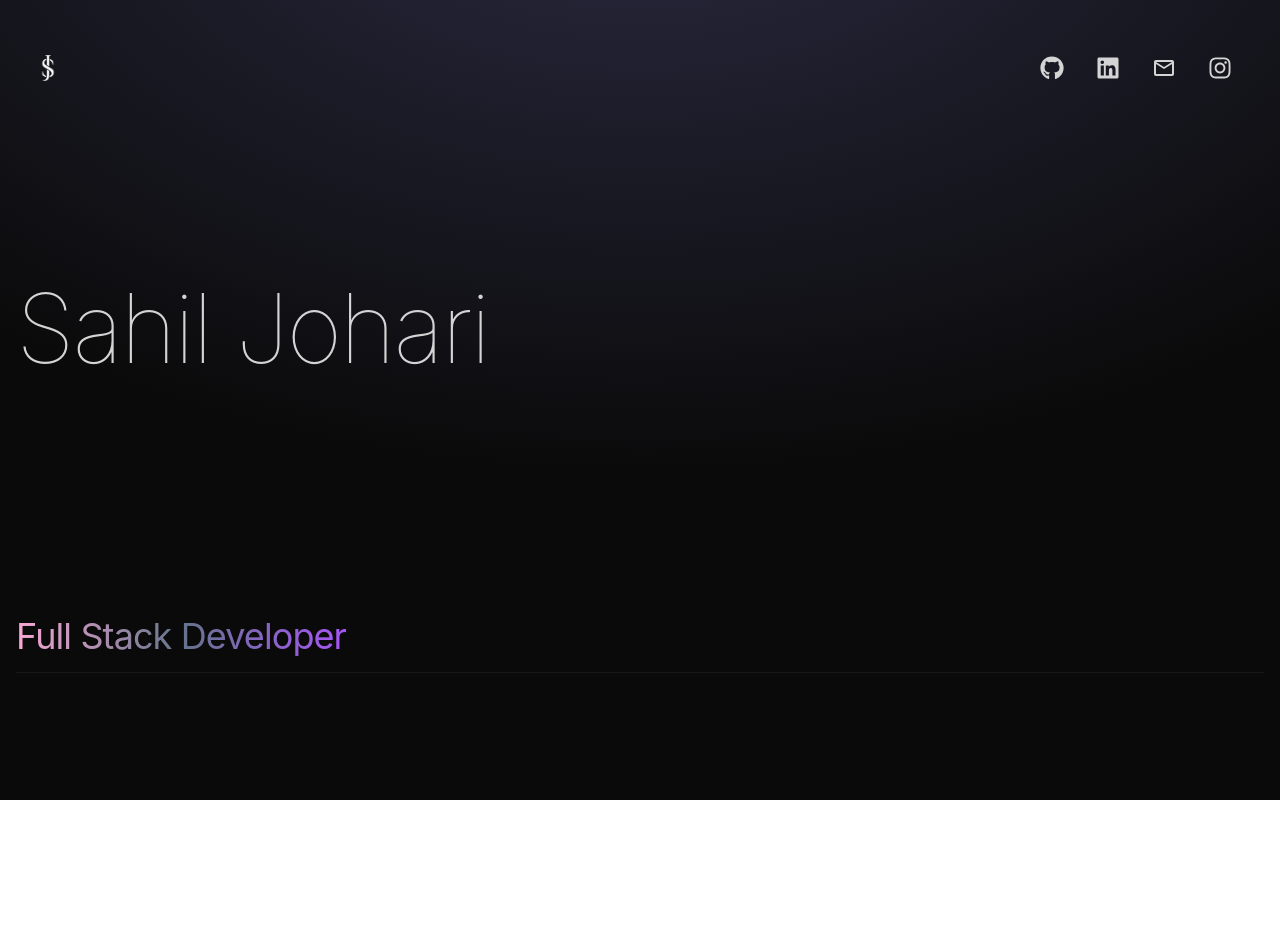
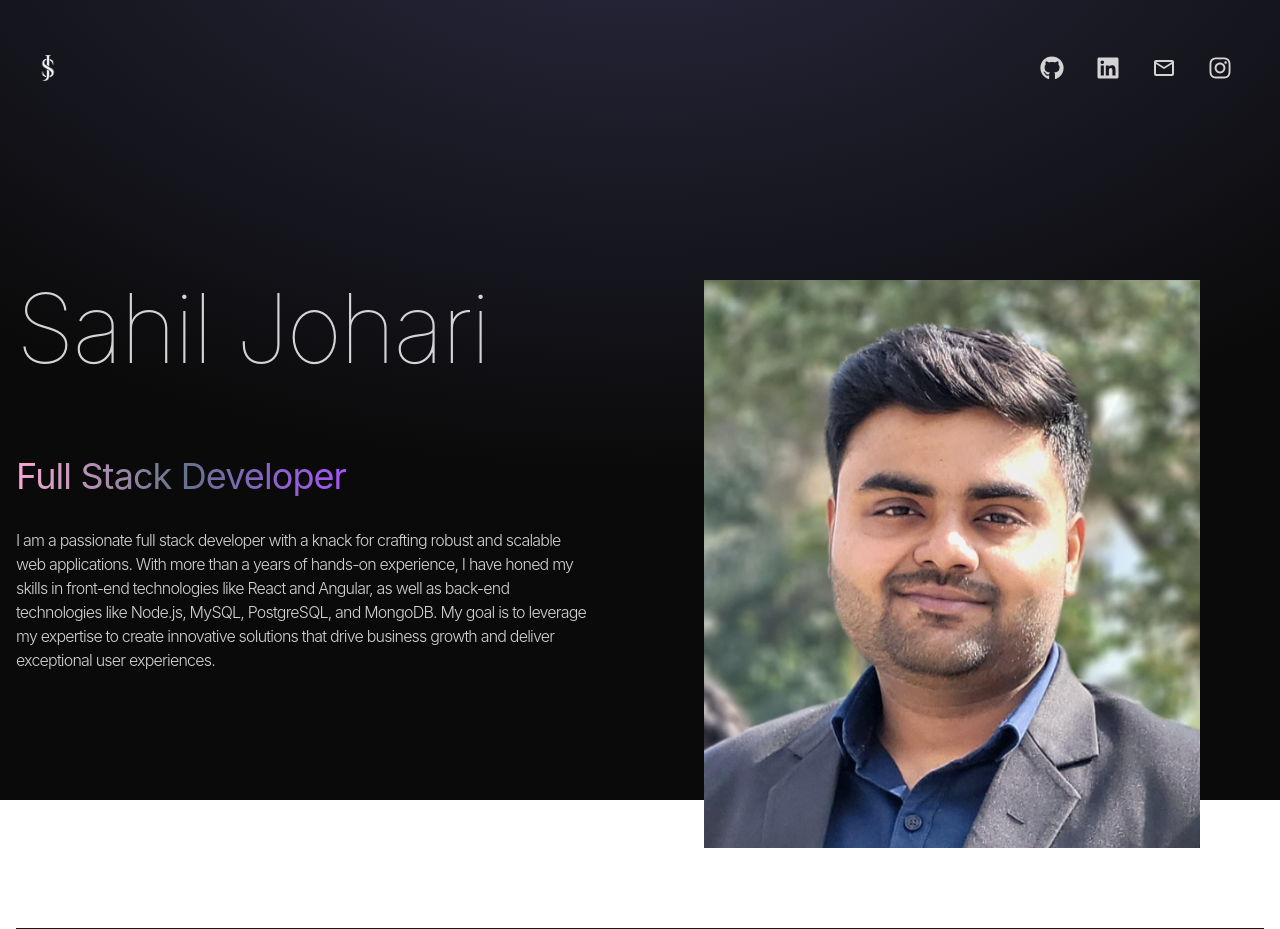
Before and after one commit to joharisahil/My-Portfolio, a React (Create React App) app: page / in a window 1280 px wide. Before the commit the page ends 800 px from the top, so only its background shows below. Built offline with nearby package versions, Linux system fonts and the light colour scheme.

Commit message:
added some fields

```diff
--- a/src/components/Hero.jsx
+++ b/src/components/Hero.jsx
@@ -1,15 +1,26 @@
+import { HERO_CONTENT } from "../constants/content";
+import SahilJohariProfile from "../assets/SahilJohariProfile.jpeg";
+
 const Hero = () => {
   return (
     <div className="border-b border-neutral-900 pb-4 lg:mb-35">
       <div className="flex flex-wrap">
         <div className="w-full lg:w-1/2">
           <div className="flex flex-col items-center lg:items-start">
-            <h1 className="pb-60 text-6xl font-thin tracking-tight lg:mt-16 lg:text-8xl">
+            <h1 className="pb-50 text-6xl font-thin tracking-tight lg:mt-16 lg:text-8xl">
               Sahil Johari
             </h1>
-            <span className="bg-gradient-to-r from-pink-300 via-slate-500 to-purple-500 bg-clip-text text-4xl tracking-tight text-transparent">
+            <span className="mt-20 bg-gradient-to-r from-pink-300 via-slate-500 to-purple-500 bg-clip-text text-4xl tracking-tight text-transparent">
               Full Stack Developer
             </span>
+            <p className="my-2 max-w-xl py-6 font-light tracking-tighter">
+              {HERO_CONTENT}
+            </p>
+          </div>
+        </div>
+        <div className="w-full lg:w-1/2 lg:p-16">
+          <div className="flex justify-center">
+            <img src={SahilJohariProfile} alt="SahilJohariProfile" />
           </div>
         </div>
       </div>
--- a/src/constants/index.js
+++ b/src/constants/content.js
@@ -3,7 +3,7 @@ import project2 from "../assets/projects/project-2.jpg";
 import project3 from "../assets/projects/project-3.jpg";
 import project4 from "../assets/projects/project-4.jpg";
 
-export const HERO_CONTENT = `I am a passionate full stack developer with a knack for crafting robust and scalable web applications. With 5 years of hands-on experience, I have honed my skills in front-end technologies like React and Next.js, as well as back-end technologies like Node.js, MySQL, PostgreSQL, and MongoDB. My goal is to leverage my expertise to create innovative solutions that drive business growth and deliver exceptional user experiences.`;
+export const HERO_CONTENT = `I am a passionate full stack developer with a knack for crafting robust and scalable web applications. With more than a years of hands-on experience, I have honed my skills in front-end technologies like React and Angular, as well as back-end technologies like Node.js, MySQL, PostgreSQL, and MongoDB. My goal is to leverage my expertise to create innovative solutions that drive business growth and deliver exceptional user experiences.`;
 
 export const ABOUT_TEXT = `I am a dedicated and versatile full stack developer with a passion for creating efficient and user-friendly web applications. With 5 years of professional experience, I have worked with a variety of technologies, including React, Next.js, Node.js, MySQL, PostgreSQL, and MongoDB. My journey in web development began with a deep curiosity for how things work, and it has evolved into a career where I continuously strive to learn and adapt to new challenges. I thrive in collaborative environments and enjoy solving complex problems to deliver high-quality solutions. Outside of coding, I enjoy staying active, exploring new technologies, and contributing to open-source projects.`;
 
```
Also changed, not shown: src/assets/SahilJohariProfile.jpeg (added).
